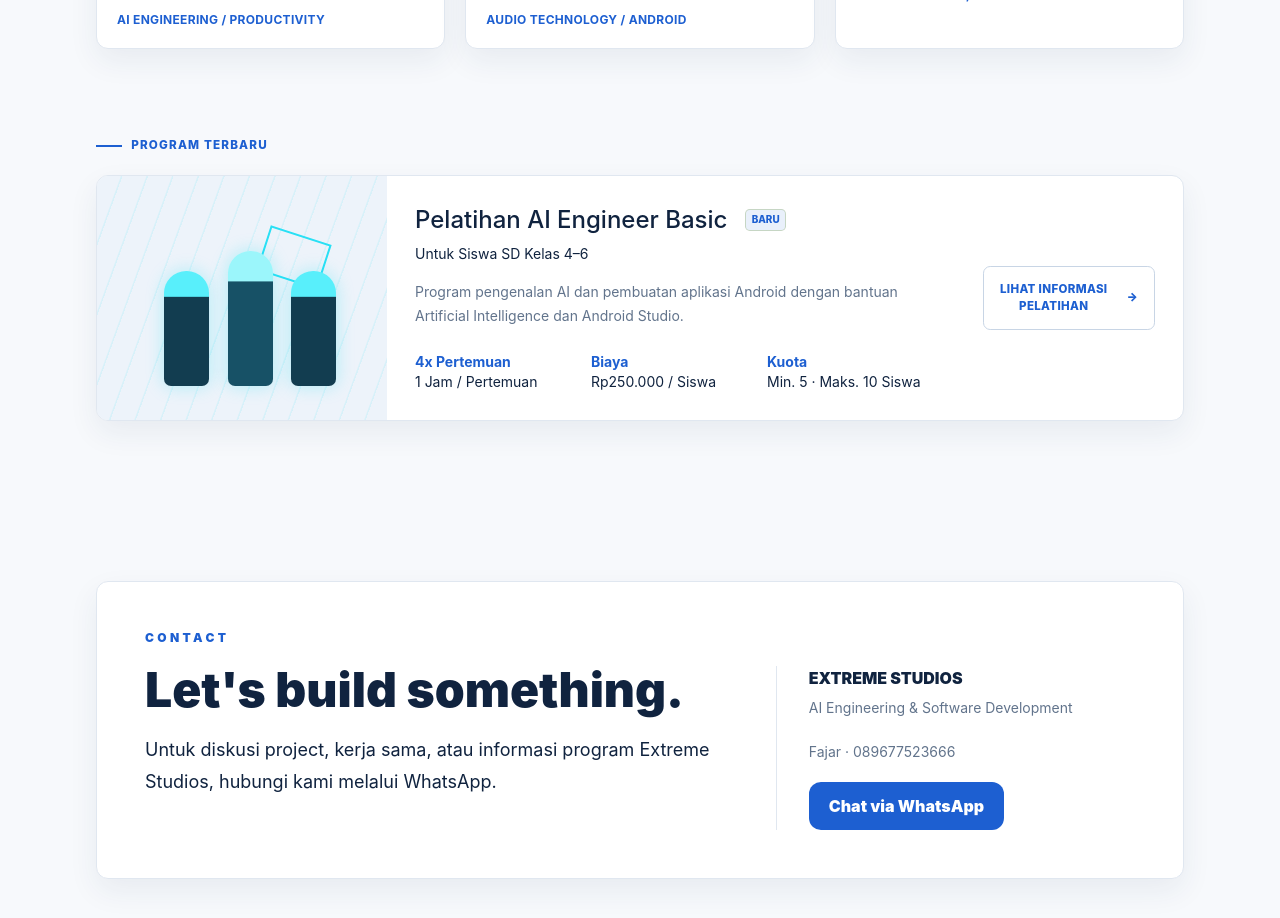
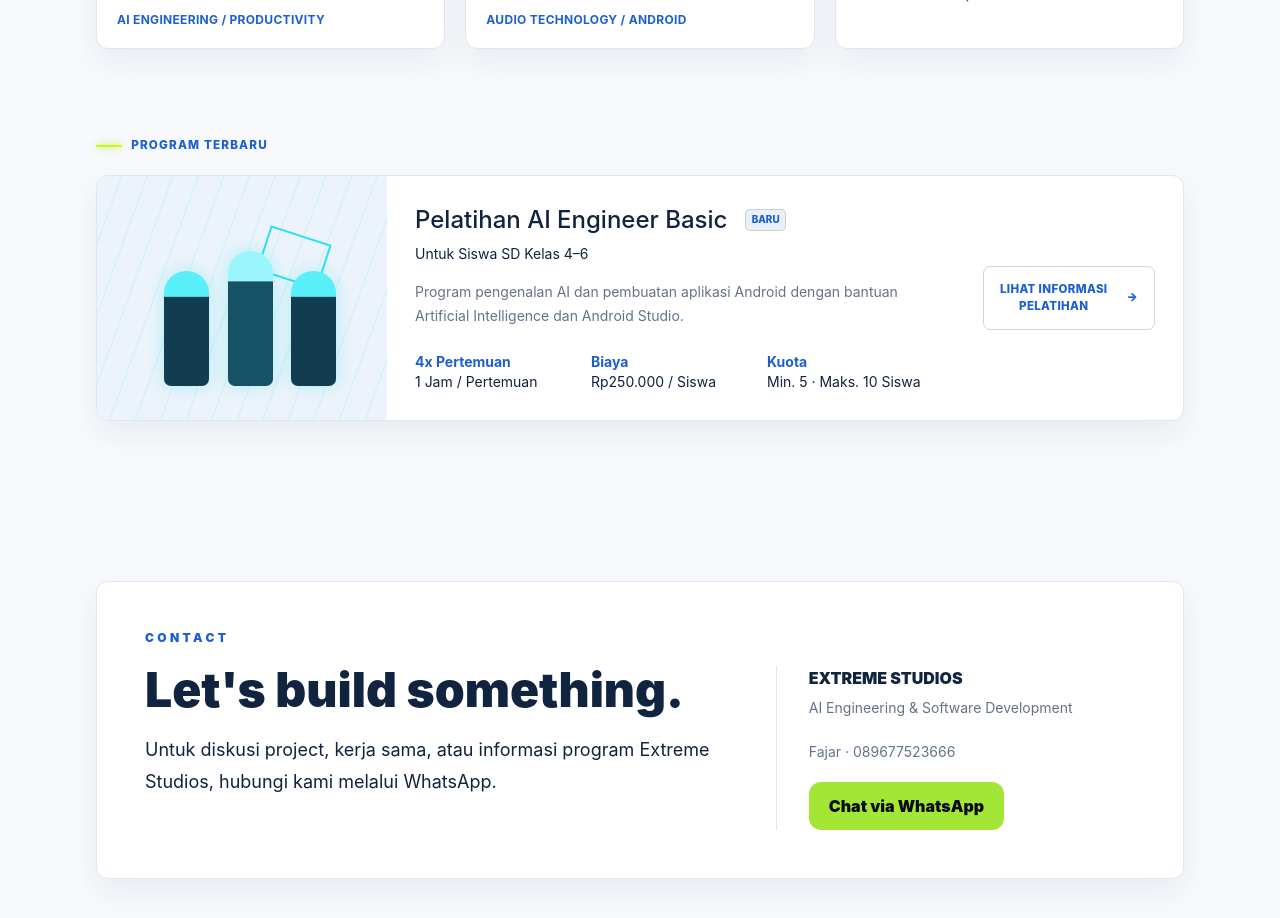
Before and after one commit to Extreme-Studios/extremestudios, a Next.js app: page / in a window 1280 px wide. Shown: the part 1860-2778 px from the top of the page. Built offline with nearby package versions, Linux system fonts and the light colour scheme.

Commit message:
Revert "Remove remaining neon accents"
This reverts commit 2a28aa54bd1965bef6d60f9ce38f86c32a3b6317.

```diff
--- a/app/globals.css
+++ b/app/globals.css
@@ -443,7 +443,6 @@ body::after,
 .project-facts span,
 .stack-list span { color: #1d5fd1 !important; }
 .nav-link:hover::after { background: #1d5fd1; box-shadow: none; }
-.bg-neon { background: #1d5fd1 !important; color: #ffffff !important; }
 .nav-status { color: #53657d; }
 .nav-status i { background: #2f9e67; box-shadow: 0 0 0 4px rgba(47, 158, 103, .12); }
 
@@ -471,7 +470,6 @@ body::after,
 }
 .hero-telemetry b { color: #1d5fd1; }
 .bg-cyan { background: #1d5fd1; }
-.eyebrow::before { background: #1d5fd1; box-shadow: none; }
 
 .button-primary,
 .button-secondary {
```
